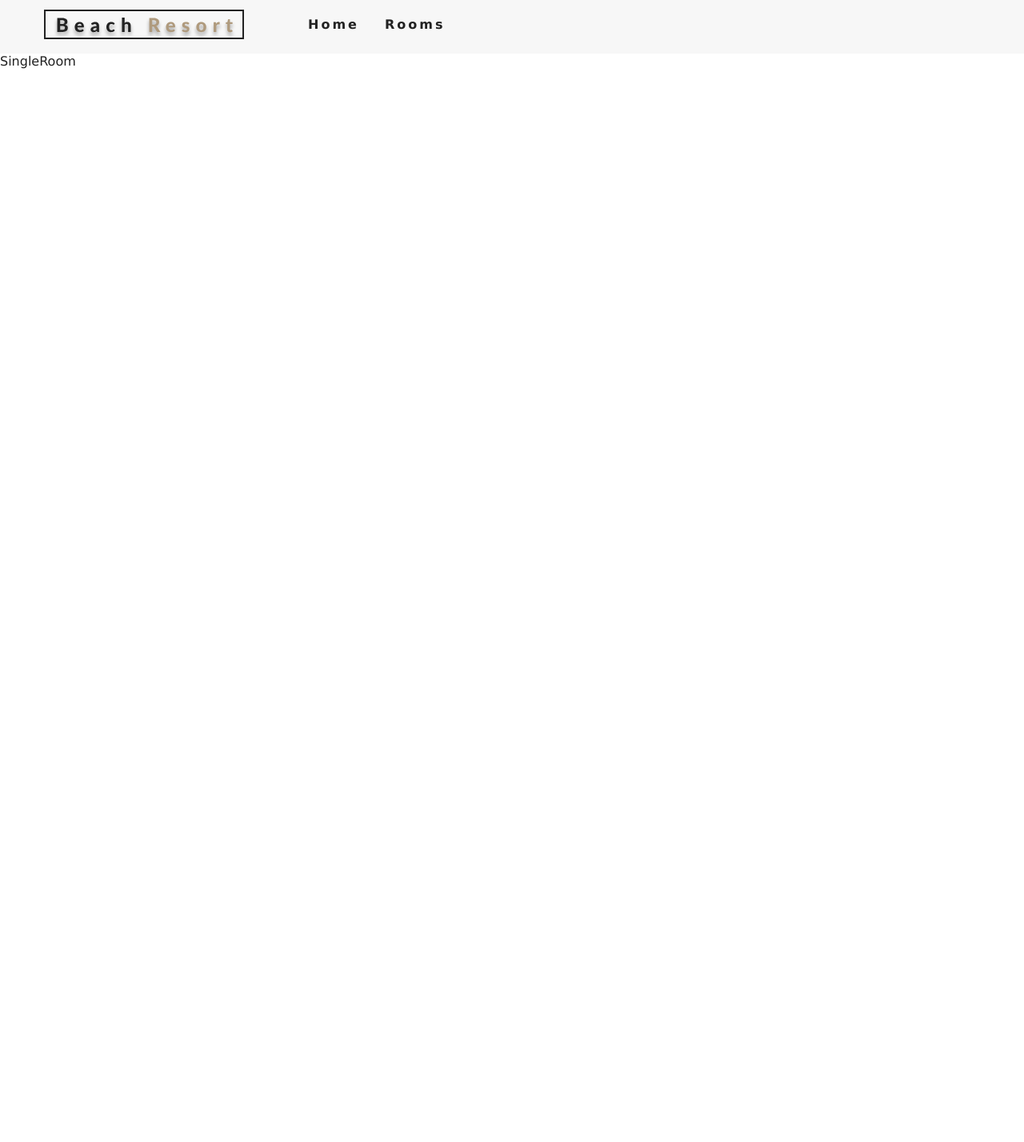
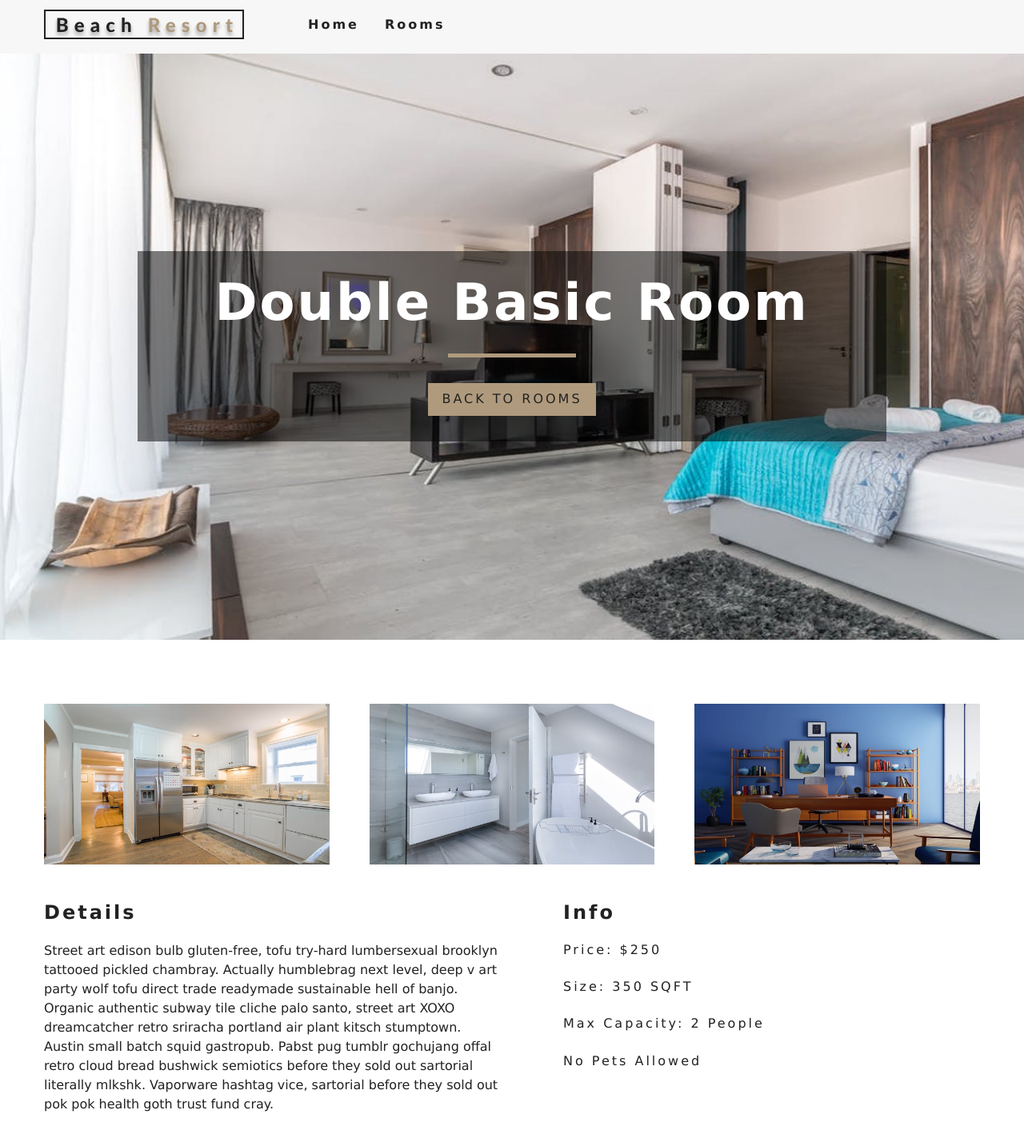
Before and after one commit to Bartosz-L/resort-booking-react, a React (Create React App) app: page /rooms/double-basic in a window 1280 px wide. Shown: the top 1428 px of the page at 80% size. Before the commit the page ends 800 px from the top, so only its background shows below. Built offline with nearby package versions, Linux system fonts and the light colour scheme.

Commit message:
styled component for Hero; added single room component

```diff
--- a/package.json
+++ b/package.json
@@ -7,7 +7,8 @@
     "react-dom": "^16.11.0",
     "react-icons": "^3.8.0",
     "react-router-dom": "^5.1.2",
-    "react-scripts": "3.2.0"
+    "react-scripts": "3.2.0",
+    "styled-components": "^4.4.1"
   },
   "scripts": {
     "start": "react-scripts start",
--- /dev/null
+++ b/src/components/StyledHero.js
@@ -0,0 +1,13 @@
+import styled from "styled-components";
+import defaultImg from "../static/images/room-1.jpeg";
+
+const StyledHero = styled.header`
+  min-height: calc(100vh - 66px);
+  background: url(${props => (props.img ? props.img : defaultImg)}) center/cover
+    no-repeat;
+  display: flex;
+  align-items: center;
+  justify-content: center;
+`;
+
+export default StyledHero;
--- a/src/context/context.js
+++ b/src/context/context.js
@@ -22,6 +22,12 @@ const RoomProvider = ({ children }) => {
     return tempItems;
   };
 
+  const getRoom = slug => {
+    let tempRooms = [...state.rooms];
+    const singleRoom = tempRooms.find(room => room.slug === slug);
+    return singleRoom;
+  };
+
   useEffect(() => {
     let rooms = formatData(items);
     let featuredRooms = rooms.filter(room => room.featured === true);
@@ -35,7 +41,9 @@ const RoomProvider = ({ children }) => {
   }, []);
 
   return (
-    <RoomContext.Provider value={{ ...state }}>{children}</RoomContext.Provider>
+    <RoomContext.Provider value={{ ...state, getRoom: getRoom }}>
+      {children}
+    </RoomContext.Provider>
   );
 };
 
--- a/src/pages/SingleRoom.js
+++ b/src/pages/SingleRoom.js
@@ -1,7 +1,85 @@
-import React from "react";
+import React, { useState, useEffect, useContext } from "react";
+import { Link, useRouteMatch } from "react-router-dom";
+import { RoomContext } from "../context/context";
+import defaultBcg from "../static/images/room-1.jpeg";
+import Hero from "../components/Hero";
+import Banner from "../components/Banner";
+import StyledHero from "../components/StyledHero";
 
 const SingleRoom = () => {
-  return <div>SingleRoom</div>;
+  const match = useRouteMatch();
+  const context = useContext(RoomContext);
+
+  // eslint-disable-next-line no-unused-vars
+  const [state, setState] = useState({
+    slug: match.params.slug,
+    defaultBcg: defaultBcg
+  });
+
+  const { getRoom } = context;
+  const room = getRoom(state.slug);
+
+  if (!room) {
+    return (
+      <div className="error">
+        <h3>no such room could be found...</h3>
+        <Link to="/rooms" className="btn-primary">
+          back to rooms
+        </Link>
+      </div>
+    );
+  }
+
+  const {
+    name,
+    description,
+    capacity,
+    size,
+    price,
+    extras,
+    breakfast,
+    pets,
+    images
+  } = room;
+
+  const [mainImg, ...restOfImages] = images;
+
+  return (
+    <>
+      <StyledHero img={mainImg || defaultBcg}>
+        <Banner title={`${name} room`}>
+          <Link to="/rooms" className="btn-primary">
+            back to rooms
+          </Link>
+        </Banner>
+      </StyledHero>
+
+      <section className="single-room">
+        <div className="single-room-images">
+          {restOfImages.map((item, index) => (
+            <img key={index} src={item} alt={name} />
+          ))}
+        </div>
+        <div className="single-room-info">
+          <article className="desc">
+            <h3>details</h3>
+            <p>{description}</p>
+          </article>
+          <article className="info">
+            <h3>info</h3>
+            <h6>price: ${price}</h6>
+            <h6>size: {size} SQFT</h6>
+            <h6>
+              max capacity:
+              {capacity > 1 ? ` ${capacity} people` : ` ${capacity} person`}
+            </h6>
+            <h6>{pets ? "pets allowed" : "no pets allowed"}</h6>
+            <h6>{breakfast && "free breakfast included"}</h6>
+          </article>
+        </div>
+      </section>
+    </>
+  );
 };
 
 export default SingleRoom;
```
Also changed, not shown: 1 other file (tests, documents, lock files or other folders).
